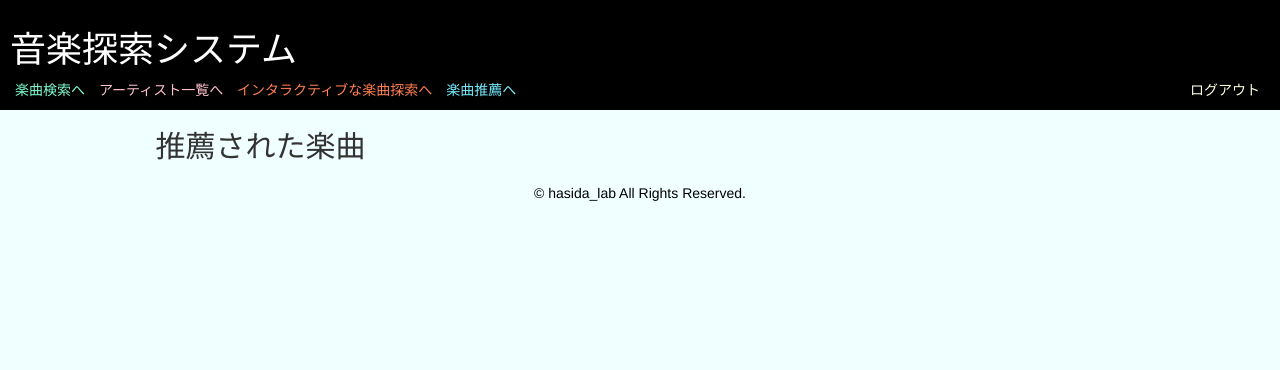
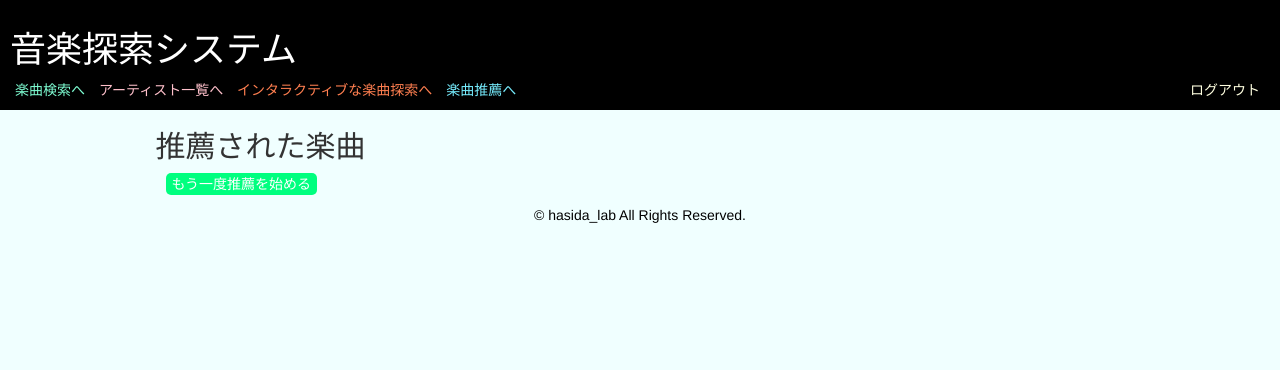
Before and after one commit to Hiroki6/music, a Django app: page /recommendation/interaction_songs/ in a window 1280 px wide. Shown: the top 370 px of the page. Run offline with Django 3.2, Linux system fonts and the light colour scheme; a user stored in the database is signed in; data that the repository does not hold is empty; style sheets or scripts are compiled from the project's sources; parts of the project's set-up code (start-up, migrations or seed data) failed here and were passed over; some libraries are stand-ins or nearby versions.

Commit message:
add refrash button

```diff
--- a/recommendation/helpers.py
+++ b/recommendation/helpers.py
@@ -93,3 +93,7 @@ def add_user_recommend_song(user_id, song_id):
 def count_recommend_songs(user_id):
 
     return RecommendSong.objects.filter(user_id=user_id).count()
+
+def refrash_recommend_songs(user_id):
+
+    RecommendSong.objects.filter(user_id=user_id).delete()
--- a/recommendation/static/sass/main.scss
+++ b/recommendation/static/sass/main.scss
@@ -167,6 +167,18 @@ body{
         margin: 5px 0 0;
       }
     }
+    .refresh-form{
+      margin-left: 10px;
+      .refresh-button{
+        background-color: #00ff7f;
+        border: none;
+        border-radius: 5px;
+        color: #fff;
+        &:hover{
+          background-color: #32cd32;
+        }
+      }
+    }
     .recommend-song {
       margin: 0 auto;
     }
--- a/recommendation/templates/recommendation/interaction_songs.html
+++ b/recommendation/templates/recommendation/interaction_songs.html
@@ -11,5 +11,11 @@
       </div>
     {% endfor %}
   </div>
+  <form class = "refresh-form" name = "refresh" method = "POST" action = "/recommendation/interaction_songs/">
+    {% csrf_token %}
+    <button class = "refresh-button" type = "submit" name = "user_id" value = {{user.id}}>
+      もう一度推薦を始める
+    </button>
+  </form>
 </div>
 {% endblock main %}
--- a/recommendation/views.py
+++ b/recommendation/views.py
@@ -154,6 +154,10 @@ def recommend_songs(request):
 
 @login_required
 def interaction_songs(request):
+    if request.method == 'POST':
+        user_id = request.POST['user_id']
+        refrash_recommend_songs(user_id)
+        return redirect('/recommendation/recommend_song/')
     user = request.user
     results = RecommendSong.objects.filter(user=user.id)
     return render(request, 'recommendation/interaction_songs.html', {'user': user, 'results': results})
```
Also changed, not shown: recommendation/static/sass/main.css (+9 -0 lines), recommendation/templates/recommendation/recommend_song.html (+4 -4 lines), 2 other files.
